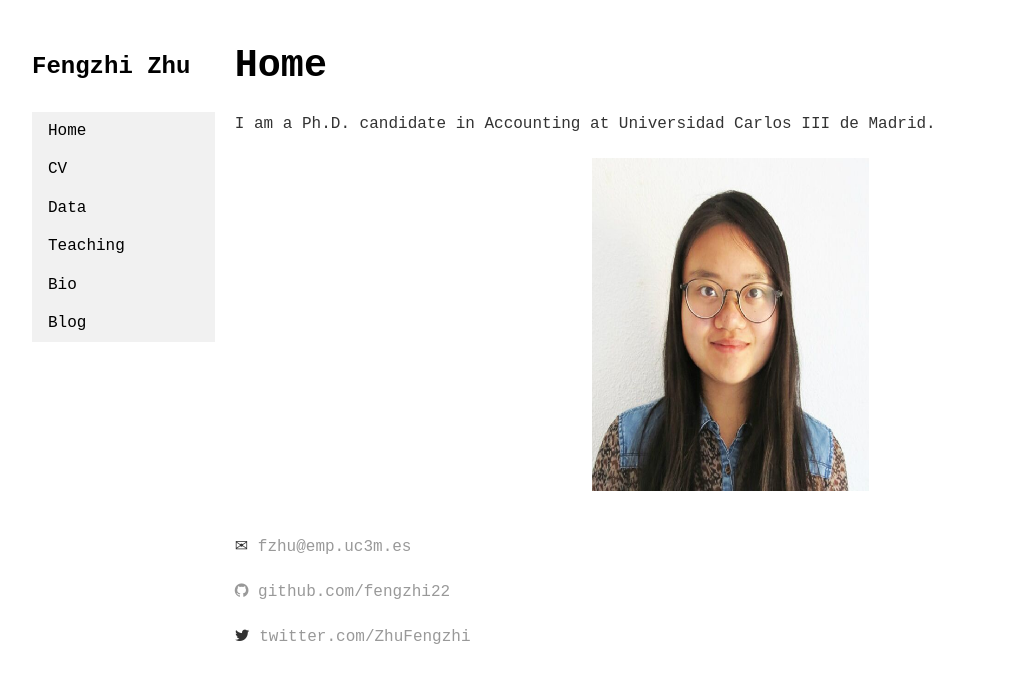
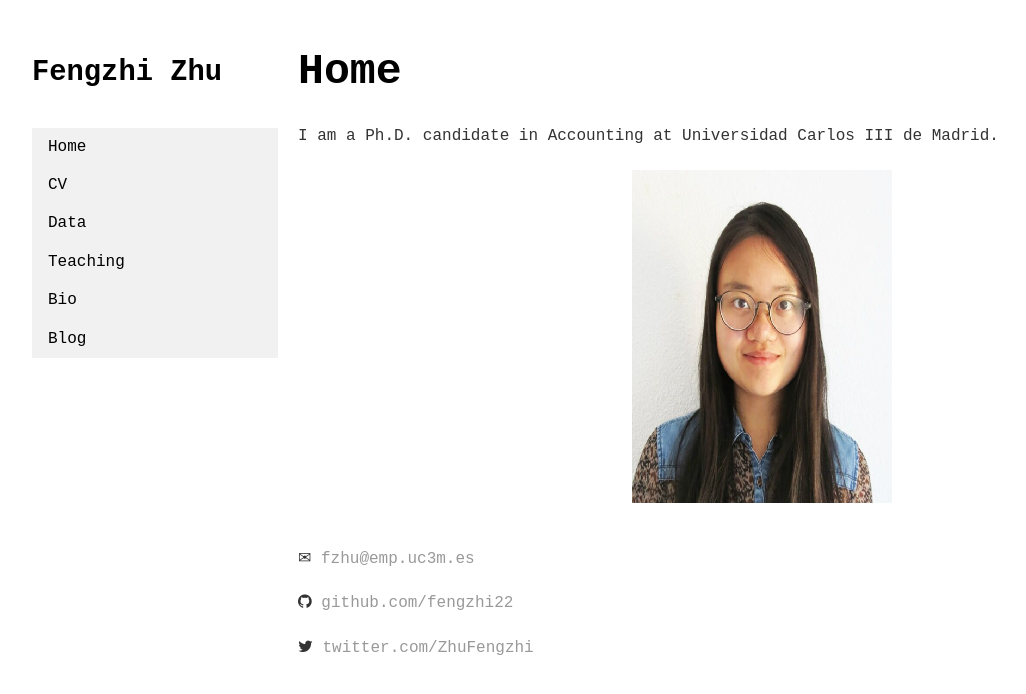
Before and after one commit to fengzhi22/fengzhi22.github.io, a Jekyll site: the page built from index.html, in a window 1280 px wide. Shown: the top 694 px of the page, without its empty margins (36-1062 px from the left). Built offline with Jekyll 4.4.1, drawn with Linux system fonts in a browser that asks for light colours.

Commit message:
modify hyperlinks hovering property; improve #9

```diff
--- a/_layouts/default.html
+++ b/_layouts/default.html
@@ -11,14 +11,14 @@
 
 /* Create two unequal columns that floats next to each other */
 .column { float: left;padding: 10px; overflow: hidden; }
-.left { width: 20%; }
-.right { width: 80%; }
+.left { width: 25%; }
+.right { width: 75%; }
 
 /* Clear floats after the columns */
 .row:after {content: ""; display: table; clear: both; }
 
 /* Responsive layout - makes the two columns stack on top of each other instead of next to each other */
-@media screen and (max-width: 1000px) { .column { width: 100%; } }
+@media screen and (max-width: 700px) { .column { width: 100%; } }
 
 </style>
 </head>
--- a/css/main.css
+++ b/css/main.css
@@ -3,18 +3,19 @@
 p, ul { font-size: 1em; font-family: "Courier New"; line-height: 1.4em; color: #333; }
 
 h1, h2, h3, h4 { font-family: "Courier New"; }
-h1 { font-size: 2.4em;  }
-h2 { font-size: 2.1em; }
-h3 { font-size: 1.8em; }
-h4 { font-size: 1.5em; }
+h1 { font-size: 2.7em;  }
+h2 { font-size: 2.4em; }
+h3 { font-size: 2.1em; }
+h4 { font-size: 1.8em; }
 
 nav { margin-left: 50px; margin-top: 35px; }
 nav ul { list-style-type: none; margin: 0; padding: 0; background-color: #f1f1f1; }
 nav li a { display: block; color: #000; padding: 8px 16px; text-decoration: none; }
-nav li a:hover:not(.active) { background-color: #555; color: white; }
+li a:hover:not(.active) { background-color: #555; color: white; }
 
 /* Contact */
 contact { margin-right: 20px; }
+contact a:hover:not(.active) { background-color: #555; color: white; }
 
 /* Blog */
 ul.posts { margin: 20px auto 40px; font-size: 1em; }
@@ -22,5 +23,6 @@
 
 /* CV */
 .cv li, .cv .download, .cv p { font-family: "Courier New"; }
+download a:hover:not(.active) { background-color: #555; color: white; }
 
 .center { display: block; margin-left: auto; margin-right: auto; width: 28%; }
--- a/cv/index.html
+++ b/cv/index.html
@@ -41,6 +41,8 @@
 					</skills>
 					</p>
 
+					<download>
 					<a href="#" class="download" title="Download CV as PDF">Download CV</a>
+					</download>
 
 	</div>
--- a/index.html
+++ b/index.html
@@ -12,7 +12,7 @@
 <br>
 
 <contact>
-   <span>&#9993;</span><a href="mailto:fzhu@emp.uc3m.es"> fzhu@emp.uc3m.es <br>
+   <span>&#9993;</span><a href="mailto:fzhu@emp.uc3m.es"> fzhu@emp.uc3m.es</a><br>
 <br>
    <i class="fa fa-github"></i><a href="https://github.com/fengzhi22"> github.com/fengzhi22</a><br>
 <br>
```
